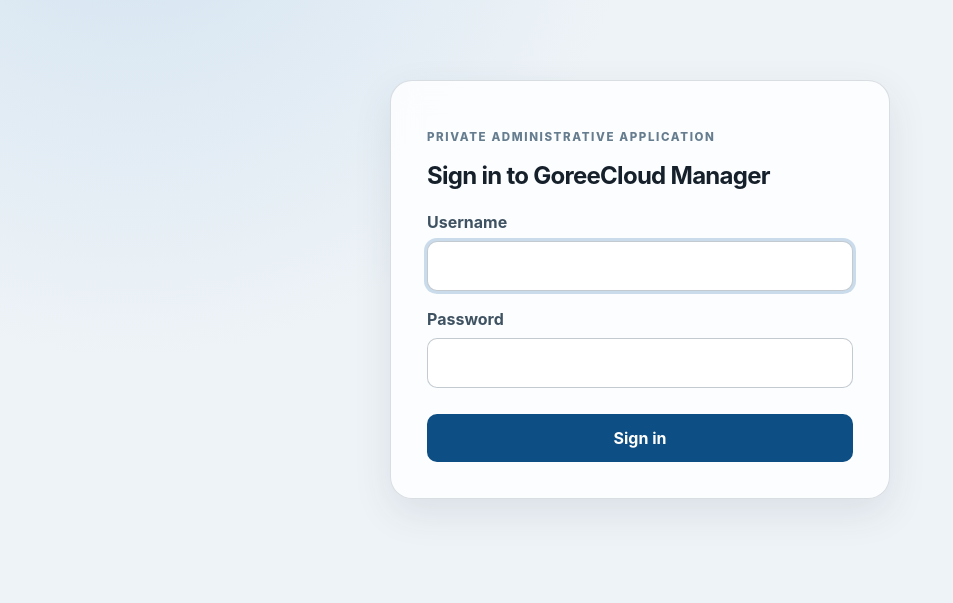
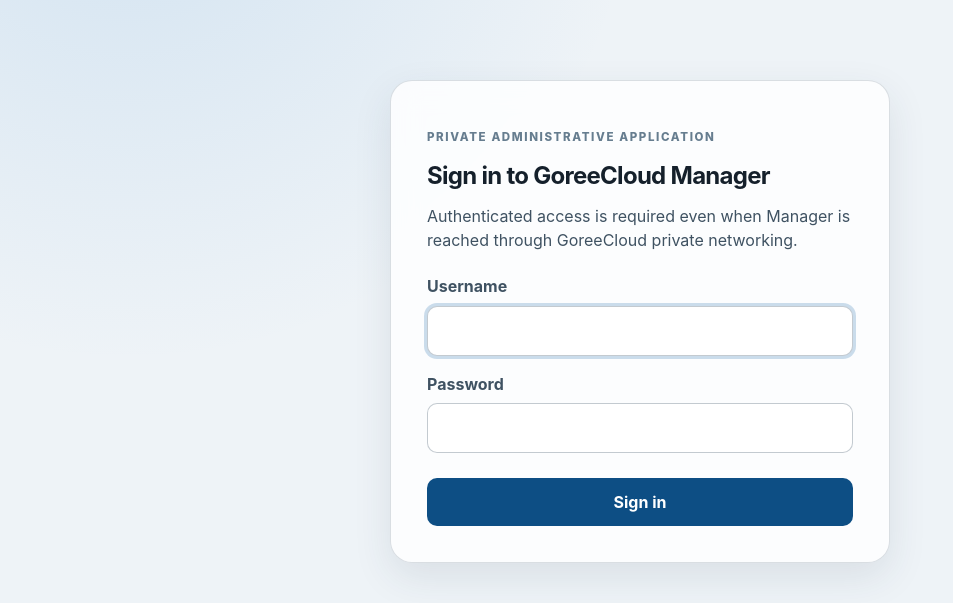
Before and after one commit to GoreeCloud/goreecloud-manager, a Django app: page /login/ in a window 1280 px wide. Shown: the part 71-674 px from the top of the page, without its empty margins (0-953 px from the left). Run offline with Django 5.2, Linux system fonts and the light colour scheme.

Commit message:
Refine Manager sign-in experience

```diff
--- a/core/templates/core/login.html
+++ b/core/templates/core/login.html
@@ -1,10 +1,11 @@
 {% extends "core/base.html" %}
 {% block title %}Sign in · GoreeCloud Manager{% endblock %}
 {% block content %}
-<section class="auth-card">
+<section class="auth-card" aria-labelledby="sign-in-title">
   <p class="eyebrow">Private administrative application</p>
-  <h1>Sign in to GoreeCloud Manager</h1>
-  {% if form.errors %}<p class="error">The username or password was not accepted.</p>{% endif %}
+  <h1 id="sign-in-title">Sign in to GoreeCloud Manager</h1>
+  <p class="auth-intro">Authenticated access is required even when Manager is reached through GoreeCloud private networking.</p>
+  {% if form.errors %}<p class="error" role="alert">The username or password was not accepted.</p>{% endif %}
   <form method="post">
     {% csrf_token %}
     <label>Username {{ form.username }}</label>
```
